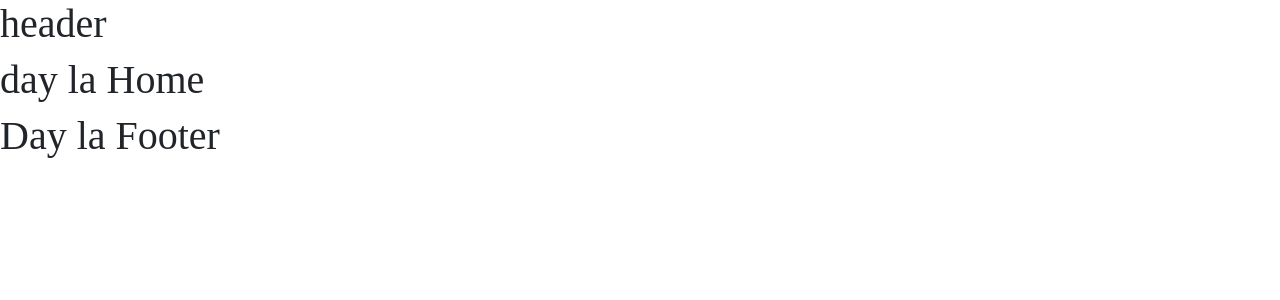
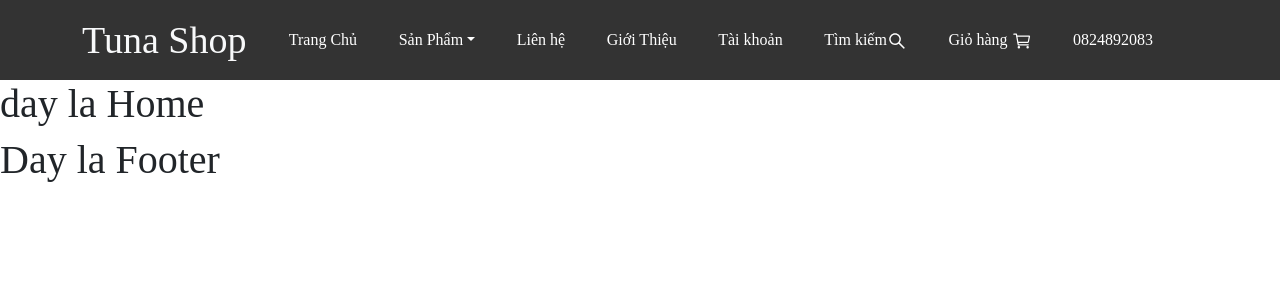
Before and after one commit to tuanx31/do_an_web_2023, a React (Create React App) app: page / in a window 1280 px wide. Shown: the top 300 px of the page. Built offline with nearby package versions, Linux system fonts and the light colour scheme.

Commit message:
done header

```diff
--- /dev/null
+++ b/src/global/styles/_all.scss
@@ -0,0 +1 @@
+$--main-color: #333333;
--- /dev/null
+++ b/src/global/styles/style.css
@@ -0,0 +1,12 @@
+* {
+  font-family: "Source Sans Pro" !important;
+  margin: 0;
+  padding: 0;
+  box-sizing: border-box;
+}
+
+a {
+  text-decoration: none;
+}
+
+/*# sourceMappingURL=style.css.map */
--- a/src/global/styles/style.scss
+++ b/src/global/styles/style.scss
@@ -4,3 +4,7 @@
     padding: 0;
     box-sizing: border-box;
 }
+
+a {
+    text-decoration: none;
+}
--- /dev/null
+++ b/src/pages/users/theme/Footer/Footer.css
@@ -0,0 +1 @@
+/*# sourceMappingURL=Footer.css.map */
--- a/src/pages/users/theme/Footer/Footer.module.scss
+++ /dev/null
@@ -1,5 +0,0 @@
-// .footer {
-//     &:hover {
-//         color: red;
-//     }
-// }
--- a/src/pages/users/theme/Footer/index.js
+++ b/src/pages/users/theme/Footer/index.js
@@ -1,4 +1,5 @@
 import { memo } from 'react';
+import "./Footer.scss"
 const Footer = () => {
     return (
         <h1 className="footer" >Day la Footer</h1>
--- a/src/pages/users/theme/Header/Heading.scss
+++ b/src/pages/users/theme/Header/Heading.scss
@@ -0,0 +1,69 @@
+@import "/src/global/styles/all";
+
+
+.navbar {
+    min-height: 80px;
+}
+
+.text-logo {
+    font-size: 38px;
+}
+
+@media screen and (max-width: 1025px) {
+    .text-logo {
+        font-size: 35px;
+    }
+}
+
+@media screen and (min-width: 2000px) {
+    .text-logo {
+        font-size: 42px;
+    }
+
+    .nav-item a {
+        font-size: 20px !important;
+    }
+
+    svg {
+        width: 30px;
+        height: 30px;
+    }
+}
+
+.navbar,
+.dropdown-menu {
+    background-color: $--main-color !important;
+}
+
+// .active {
+//     font-weight: bold;
+//     color: #979797 !important;
+// }
+
+.nav-item a {
+    color: #fff;
+
+    &:hover {
+        color: #999;
+    }
+
+    &:focus {
+        font-weight: bold;
+        color: #999 !important;
+
+    }
+}
+
+
+button.navbar-toggler {
+    background-color: #fff;
+}
+
+.btntoggle {
+    position: absolute;
+    width: 60px;
+    height: 50px;
+    top: 20px;
+    right: 20px;
+
+}
--- a/src/pages/users/theme/Header/index.js
+++ b/src/pages/users/theme/Header/index.js
@@ -1,7 +1,62 @@
+import { Col, NavDropdown, Navbar, Row } from 'react-bootstrap';
+import './Heading.scss'
+import Container from 'react-bootstrap/Container';
+import Nav from 'react-bootstrap/Nav';
+import { Link } from 'react-router-dom';
+import { AiOutlineSearch } from 'react-icons/ai';
+import { IoCartOutline } from 'react-icons/io5';
 
 const Header = () => {
     return (
-        <h1>header</h1>
+        <Navbar expand="lg" >
+            <Container>
+                <Row className='w-100' >
+                    <Col lg={2}>
+                        <Navbar.Brand href="" className='text-logo text-light '>Tuna Shop</Navbar.Brand>
+                    </Col>
+                    <Col lg={10} className='d-flex align-items-center' >
+                        <Navbar.Collapse>
+                            <Nav className='d-flex w-100 justify-content-around'>
+                                <Nav.Item>
+                                    <Link to={""} className='fs-6 nav-link'>Trang Chủ</Link>
+                                </Nav.Item>
+                                <NavDropdown title="Sản Phẩm" id="basic-nav-dropdown">
+                                    <NavDropdown.Item href="#action/3.1">Action</NavDropdown.Item>
+                                    <NavDropdown.Item href="#action/3.2">
+                                        Another action
+                                    </NavDropdown.Item>
+                                    <NavDropdown.Item href="#action/3.3">Something</NavDropdown.Item>
+                                    <NavDropdown.Item href="#action/3.4">
+                                        Separated link
+                                    </NavDropdown.Item>
+                                </NavDropdown>
+                                <Nav.Item>
+                                    <Link to={"contact"} className='fs-6 nav-link'>Liên hệ</Link>
+                                </Nav.Item>
+                                <Nav.Item>
+                                    <Link to={"introduce"} className='fs-6 nav-link'>Giới Thiệu</Link>
+                                </Nav.Item>
+                                <Nav.Item>
+                                    <Link to={""} className='fs-6 nav-link'>Tài khoản</Link>
+                                </Nav.Item>
+                                <Nav.Item>
+                                    <Link className='fs-6 nav-link'> <span className='d-lg-none d-xl-inline d-md-inline'>Tìm kiếm</span><AiOutlineSearch size={20} /></Link>
+                                </Nav.Item>
+                                <Nav.Item>
+                                    <Link className='fs-6 nav-link'><span className='d-lg-none d-xl-inline d-md-inline'>Giỏ hàng  </span><IoCartOutline size={20} /></Link>
+                                </Nav.Item>
+                                <Nav.Item>
+                                    <Link to={""} className='fs-6 nav-link'>0824892083</Link>
+                                </Nav.Item>
+
+
+                            </Nav>
+                        </Navbar.Collapse>
+                    </Col>
+                    <Navbar.Toggle aria-controls="basic-navbar" className='btntoggle' />
+                </Row>
+            </Container>
+        </Navbar >
     )
 }
 
```
Also changed, not shown: src/pages/users/theme/Footer/Footer.scss (added), 2 other files (tests, documents, lock files or other folders).
